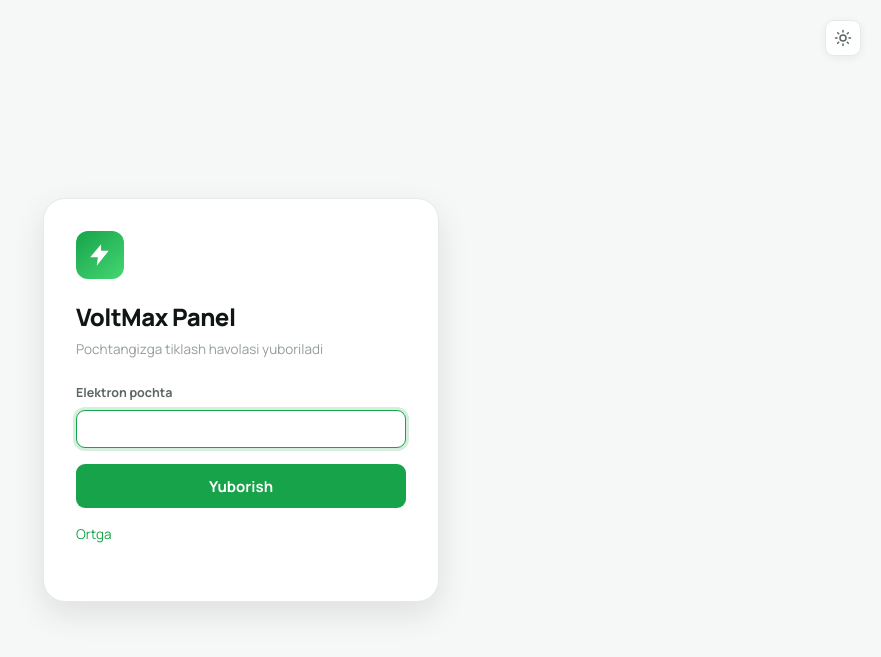
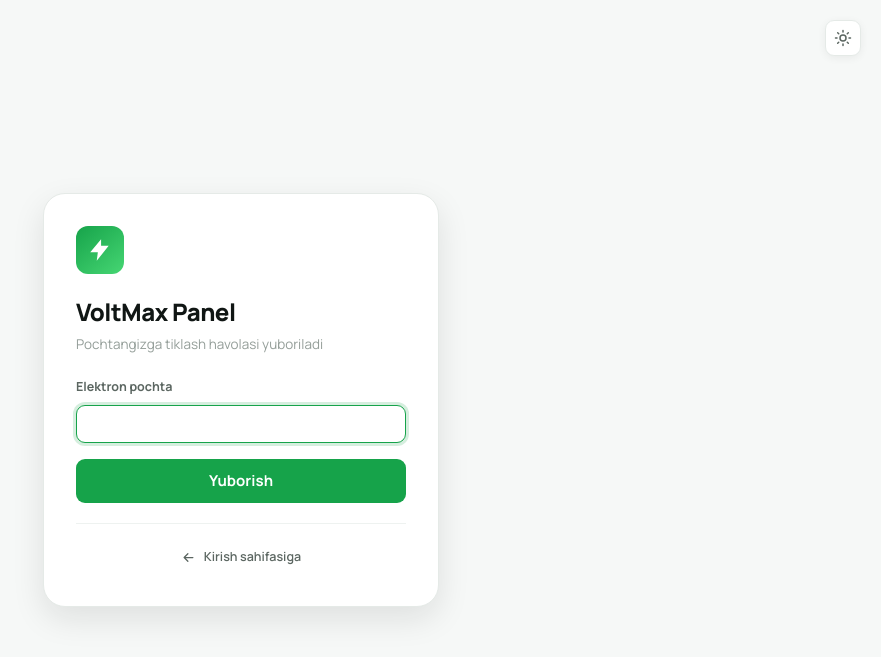
Before and after one commit to mi-mukhammadjon/VoltMax, a Django app: template dashboard/templates/dashboard/password_reset.html in a window 1280 px wide. Shown: the top 657 px of the page, without its empty margins (399-1280 px from the left). Run offline with Django 5.2, Linux system fonts and the light colour scheme; the template is opened without the code that fills it, so the values that code supplies are empty.

Commit message:
Rasmni o'chirishga tasdiq, kirish havolalariga ko'rinish
RASMNI O'CHIRISH endi darhol bajarilmaydi. Ilgari havola bosilishi
bilan rasm yo'q bo'lardi — tasodifan bosilsa uni qaytarib bo'lmaydi,
qaytadan yuklash kerak edi.

`confirm()` o'rniga modal: u sahifaning uslubida bo'ladi va rasmning
O'ZINI ko'rsatadi — operator nimani o'chirayotganini ko'rib turadi.
Oynada nima bo'lishi ham yozilgan: o'rniga bosh harflar turadi.

KIRISH SAHIFASIDAGI havolalar oddiy ko'k matn edi va kartochka uslubiga
mos kelmasdi. Endi ikkalasi bir qolipda: ikonka bilan, ajratuvchi chiziq
ostida, ustiga kelganda yumshoq fon bilan.

«Ortga» tugmasida strelka bosilganda chapga qimirlaydi — harakat
yo'nalishni his qildiradi.

XAT YUBORILGACH ko'rsatiladigan sahifa ham qayta terildi: konvert
belgisi, sarlavha va tushuntirish. Matn ataylab «yuborildi» emas,
«agar bu manzil ro'yxatda bo'lsa yuborildi» — sahifa manzil ro'yxatda
bor-yo'qligini oshkor qilmasligi kerak.

Co-Authored-By: Claude Opus 5 <noreply@anthropic.com>

```diff
--- a/dashboard/static/dashboard/style.css
+++ b/dashboard/static/dashboard/style.css
@@ -2368,10 +2368,67 @@ label.profile-avatar:hover .avatar-overlay,
 .visually-hidden:focus-visible + label .avatar-overlay,
 label.profile-avatar:focus-within .avatar-overlay { opacity: 1; }
 
-.avatar-remove { display: inline; margin: 0; }
-.avatar-remove .link {
+/* O'chirish havolasi — tugma, chunki u forma yubormaydi, oyna ochadi */
+.avatar-remove-link {
   background: none; border: 0; padding: 0; cursor: pointer;
   color: var(--text-muted); font: inherit; font-size: var(--t-sm);
   text-decoration: underline;
-}
-.avatar-remove .link:hover { color: var(--danger); }
+  transition: color .15s var(--ease);
+}
+.avatar-remove-link:hover { color: var(--danger); }
+
+/* Tasdiq oynasi: rasmning O'ZI ko'rsatiladi — operator nimani
+   o'chirayotganini ko'rib tursin */
+.modal-narrow { width: min(400px, 100%); }
+.avatar-remove-body {
+  display: flex; flex-direction: column; align-items: center;
+  gap: var(--s4); text-align: center;
+}
+.avatar-preview {
+  width: 96px; height: 96px; border-radius: var(--r-full);
+  object-fit: cover; display: block;
+}
+
+/* ── Kirish sahifasidagi yordamchi havolalar ─────────────────
+   «Parolni unutdingizmi?» va «Ortga» — ikkalasi ham oddiy ko'k havola
+   edi va kartochka uslubiga mos kelmasdi. Endi ular bir xil qolipda:
+   ikonka bilan, kartochka fonida. */
+.login-foot {
+  margin-top: var(--s5); padding-top: var(--s4);
+  border-top: 1px solid var(--border-soft);
+  display: flex; justify-content: center;
+}
+
+.login-link {
+  display: inline-flex; align-items: center; gap: var(--s2);
+  padding: var(--s2) var(--s3); border-radius: var(--r-sm);
+  color: var(--text-secondary); font-size: var(--t-sm); font-weight: 600;
+  text-decoration: none;
+  transition: color .15s var(--ease), background .15s var(--ease);
+}
+.login-link:hover {
+  color: var(--primary); background: var(--primary-soft); text-decoration: none;
+}
+.login-link svg { width: 15px; height: 15px; flex-shrink: 0; }
+
+/* Ortga qaytish — chapga qaragan strelka bilan. Bosilganda u
+   qimirlaydi: harakat yo'nalishni his qildiradi. */
+.login-back svg { transition: transform .15s var(--ease); }
+.login-back:hover svg { transform: translateX(-2px); }
+
+/* Xat yuborilgach ko'rsatiladigan xabar */
+.login-done {
+  display: flex; flex-direction: column; align-items: center; gap: var(--s3);
+  text-align: center; padding: var(--s4) 0;
+}
+.login-done-icon {
+  width: 52px; height: 52px; border-radius: var(--r-full);
+  display: flex; align-items: center; justify-content: center;
+  background: color-mix(in srgb, var(--success) 14%, transparent);
+  color: var(--success);
+}
+.login-done-icon svg { width: 24px; height: 24px; }
+.login-done-title {
+  font-size: var(--t-lg); font-weight: 800; margin-bottom: var(--s1);
+}
+.login-done .help { max-width: 300px; line-height: 1.6; }
--- a/dashboard/templates/dashboard/login.html
+++ b/dashboard/templates/dashboard/login.html
@@ -39,10 +39,20 @@
         <div class="field"><label>Parol</label>{{ form.password }}</div>
         <button type="submit" class="btn block large">Kirish</button>
       </form>
-      {# Parolni tiklash: ilgari buni faqat serverdan qilish mumkin edi #}
-      <p class="sub" style="margin-top:var(--s4);">
-        <a href="{% url 'dashboard:password_reset' %}">Parolni unutdingizmi?</a>
-      </p>
+      {% comment %}
+        Parolni tiklash: ilgari buni faqat serverdan qilish mumkin edi.
+        Havola kartochka ostida, ajratuvchi chiziq bilan — u asosiy
+        amal emas, lekin kerak bo'lganda darrov topilishi kerak.
+      {% endcomment %}
+      <div class="login-foot">
+        <a href="{% url 'dashboard:password_reset' %}" class="login-link">
+          <svg viewBox="0 0 24 24" fill="none" stroke="currentColor" stroke-width="2"
+               stroke-linecap="round" stroke-linejoin="round">
+            <circle cx="12" cy="12" r="9"/><path d="M12 17h.01M9.6 9.5a2.5 2.5 0 1 1 3.2 3.1c-.5.2-.8.7-.8 1.2v.4"/>
+          </svg>
+          Parolni unutdingizmi?
+        </a>
+      </div>
       {% endblock %}
     </div>
   </div>
--- a/dashboard/templates/dashboard/password_reset.html
+++ b/dashboard/templates/dashboard/password_reset.html
@@ -19,9 +19,12 @@
       Havolaning muddati tugagan yoki u allaqachon ishlatilgan.
       Yangisini so'rang.
     </div>
-    <p class="sub" style="margin-top:var(--s4);">
-      <a href="{% url 'dashboard:password_reset' %}">Qaytadan so'rash</a>
-    </p>
+    <div class="login-foot">
+      <a href="{% url 'dashboard:password_reset' %}" class="login-link login-back">
+        <svg viewBox="0 0 24 24" fill="none" stroke="currentColor" stroke-width="2" stroke-linecap="round" stroke-linejoin="round"><path d="M19 12H5M11 18l-6-6 6-6"/></svg>
+        Qaytadan so'rash
+      </a>
+    </div>
 
   {% elif confirm %}
     <p class="sub">Yangi parol qo'ying</p>
@@ -43,14 +46,31 @@
     </form>
 
   {% elif sent %}
-    <p class="sub">Xat yuborildi</p>
-    <div class="help" style="text-align:center;line-height:1.6;">
-      Agar bu manzil ro'yxatda bo'lsa, tiklash havolasi yuborildi.
-      Havola 2 soat amal qiladi.
+    {% comment %}
+      Manzil ro'yxatda bor-yo'qligi AYTILMAYDI — javob har doim bir xil.
+      Shuning uchun matn ham «yuborildi» emas, «agar bo'lsa yuborildi».
+    {% endcomment %}
+    <div class="login-done">
+      <div class="login-done-icon">
+        <svg viewBox="0 0 24 24" fill="none" stroke="currentColor" stroke-width="2"
+             stroke-linecap="round" stroke-linejoin="round">
+          <path d="M4 6h16v12H4z"/><path d="m4 7 8 6 8-6"/>
+        </svg>
+      </div>
+      <div>
+        <div class="login-done-title">Xat yuborildi</div>
+        <div class="help">
+          Agar bu manzil ro'yxatda bo'lsa, tiklash havolasi yuborildi.
+          Havola 2 soat amal qiladi.
+        </div>
+      </div>
     </div>
-    <p class="sub" style="margin-top:var(--s4);">
-      <a href="{% url 'dashboard:login' %}">Kirish sahifasiga</a>
-    </p>
+    <div class="login-foot">
+      <a href="{% url 'dashboard:login' %}" class="login-link login-back">
+        <svg viewBox="0 0 24 24" fill="none" stroke="currentColor" stroke-width="2" stroke-linecap="round" stroke-linejoin="round"><path d="M19 12H5M11 18l-6-6 6-6"/></svg>
+        Kirish sahifasiga
+      </a>
+    </div>
 
   {% else %}
     <p class="sub">Pochtangizga tiklash havolasi yuboriladi</p>
@@ -63,8 +83,11 @@
       </div>
       <button type="submit" class="btn block large">Yuborish</button>
     </form>
-    <p class="sub" style="margin-top:var(--s4);">
-      <a href="{% url 'dashboard:login' %}">Ortga</a>
-    </p>
+    <div class="login-foot">
+      <a href="{% url 'dashboard:login' %}" class="login-link login-back">
+        <svg viewBox="0 0 24 24" fill="none" stroke="currentColor" stroke-width="2" stroke-linecap="round" stroke-linejoin="round"><path d="M19 12H5M11 18l-6-6 6-6"/></svg>
+        Kirish sahifasiga
+      </a>
+    </div>
   {% endif %}
 {% endblock %}
```
Also changed, not shown: dashboard/templates/dashboard/profile.html (+49 -6 lines).
